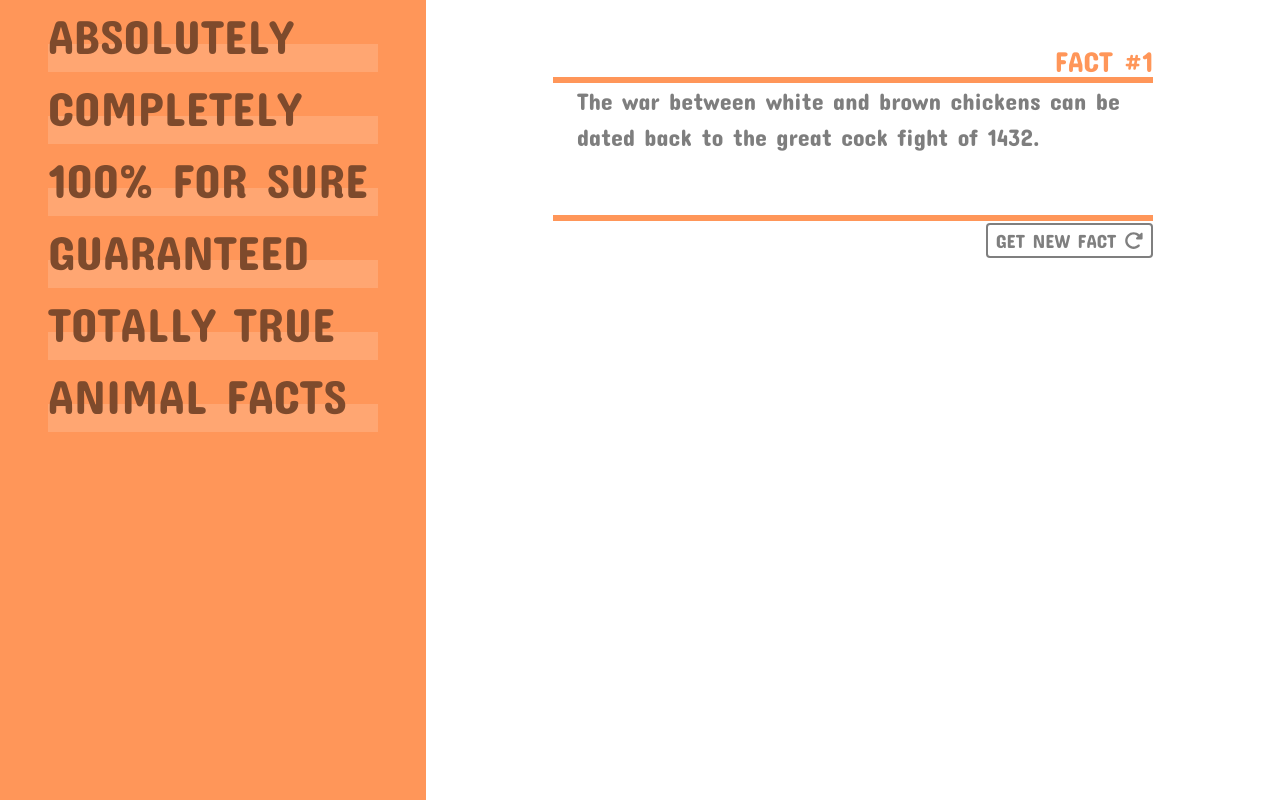
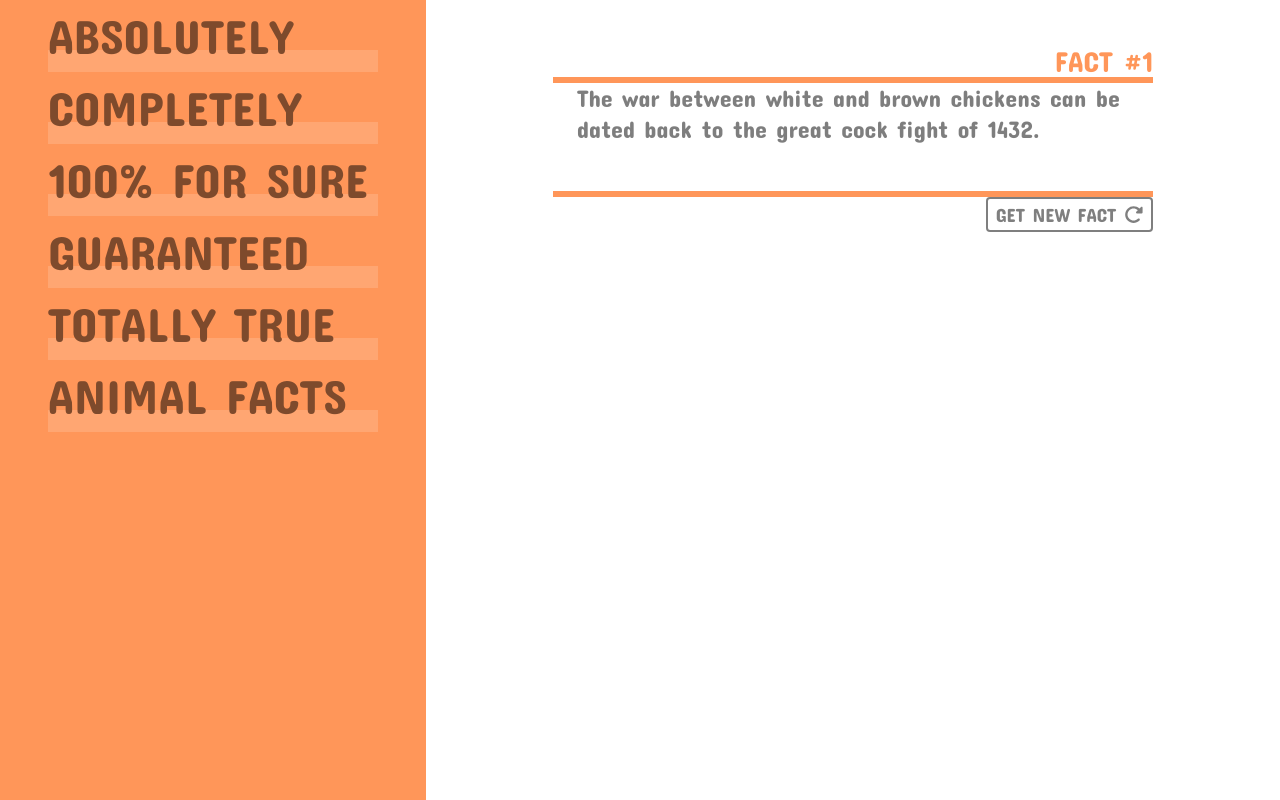
Before and after one commit to callmekass/totally-true-animal-facts, a React (Vite) app: page / in a window 1280 px wide. Built offline with nearby package versions, Linux system fonts and the light colour scheme.

Commit message:
update line heights

```diff
--- a/src/components/Fact.css
+++ b/src/components/Fact.css
@@ -13,7 +13,7 @@
   padding: 0;
   margin: 0;
   text-align: start;
-  min-height: 5rem;
+  min-height: 4rem;
   padding: 0rem 1rem;
   margin-bottom: 0.5rem;
 }
@@ -24,6 +24,7 @@
 
 .factNumber {
   text-transform: uppercase;
+  line-height: 1.5;
   font-size: 1.2rem;
   color: var(--primary);
   box-shadow: inset 0px -6px 0px 0px var(--primary);
--- a/src/components/Heading.css
+++ b/src/components/Heading.css
@@ -1,6 +1,6 @@
 .Heading {
-  font-family: 'Concert One', cursive;
   text-transform: uppercase;
+  line-height: 1.5;
   font-size: 48px;
   padding: 0 2rem;
   background-color: var(--primary);
@@ -12,5 +12,5 @@
   margin: 0;
   padding: 0;
   display: block;
-  box-shadow: inset 0px -28px 0px 0px rgba(255, 255, 255, 30%);
+  box-shadow: inset 0px -22px 0px 0px rgba(255, 255, 255, 30%);
 }
--- a/src/index.css
+++ b/src/index.css
@@ -4,7 +4,7 @@
   --primary: #ff9659;
   font-family: 'Concert One', cursive;
   font-size: 24px;
-  line-height: 1.5;
+  line-height: 1.3;
   font-weight: 400;
 
   color-scheme: light dark;
```
